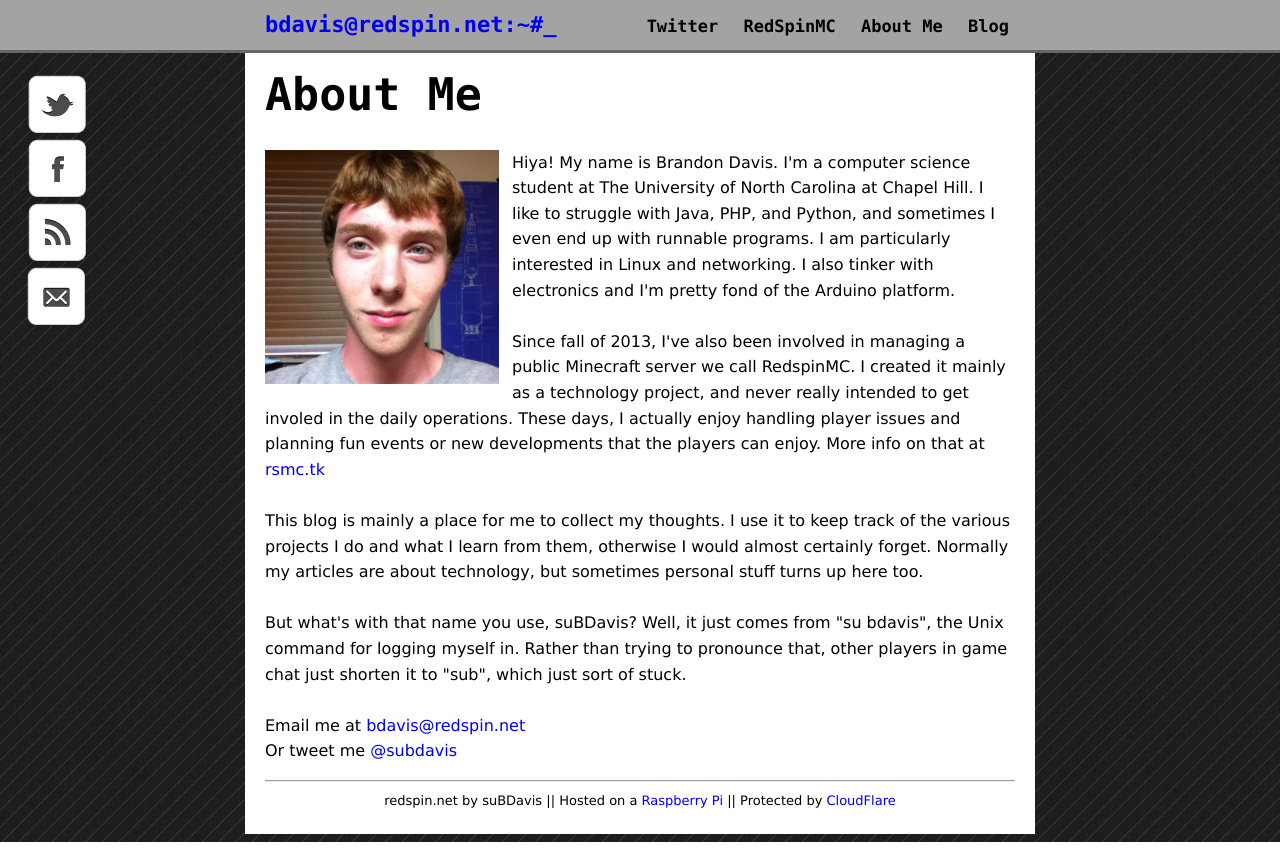
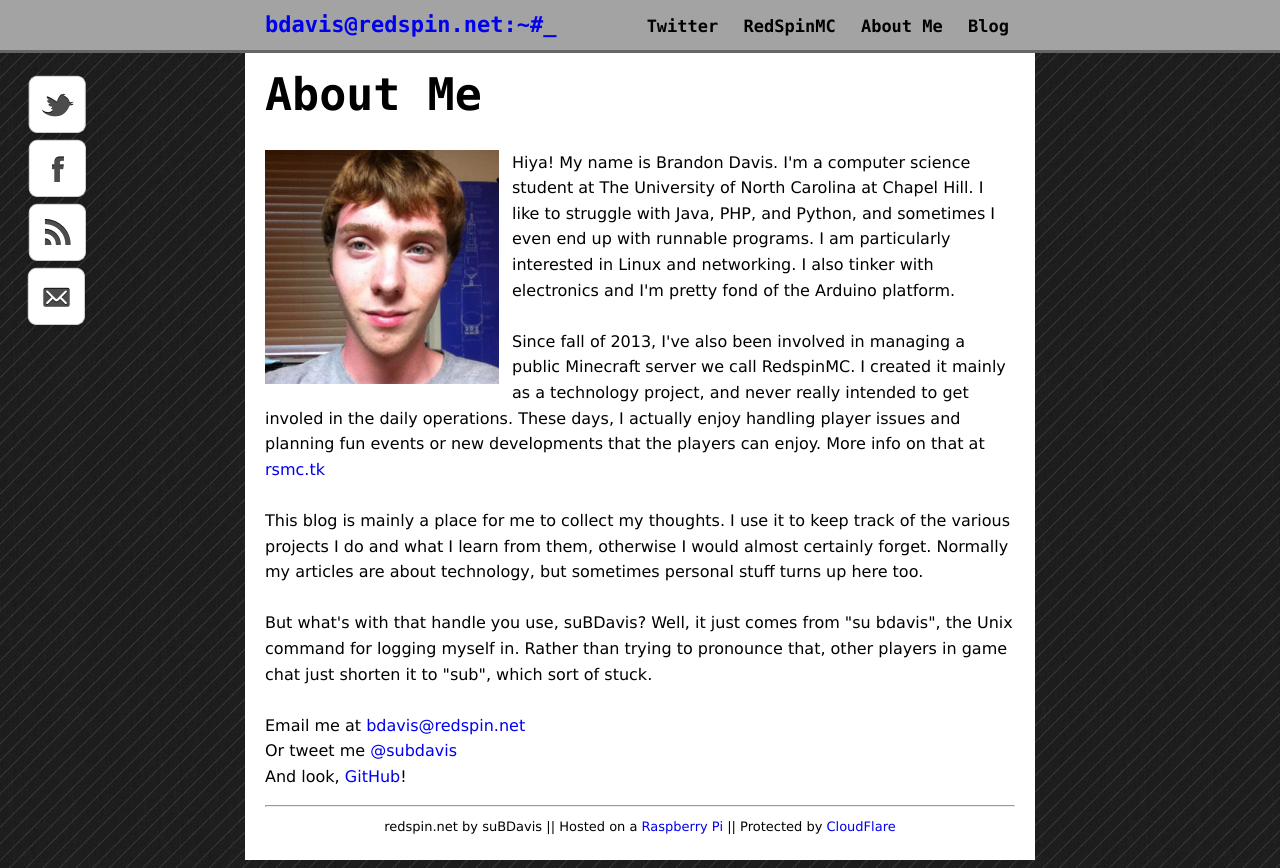
Before and after one commit to suBDavis/RedSpin, a PHP site: page /me.php in a window 1280 px wide. Before the commit the page ends 842 px from the top, so only its background shows below. Run offline with PHP 8.4, Linux system fonts and the light colour scheme.

Commit message:
Slight changes to me.php

```diff
--- a/me.php
+++ b/me.php
@@ -11,10 +11,11 @@ Since fall of 2013, I've also been involved in managing a public Minecraft serve
 
 This blog is mainly a place for me to collect my thoughts. I use it to keep track of the various projects I do and what I learn from them, otherwise I would almost certainly forget.  Normally my articles are about technology, but sometimes personal stuff turns up here too.<br><br>
 
-But what's with that name you use, suBDavis?  Well, it just comes from "su bdavis", the Unix command for logging myself in.  Rather than trying to pronounce that, other players in game chat just shorten it to "sub", which just sort of stuck.<br><br>
+But what's with that handle you use, suBDavis?  Well, it just comes from "su bdavis", the Unix command for logging myself in.  Rather than trying to pronounce that, other players in game chat just shorten it to "sub", which sort of stuck.<br><br>
 
 Email me at <a href="mailto:bdavis@redspin.net">bdavis@redspin.net</a><br>
-Or tweet me <a href="http://twitter.com/subdavis">@subdavis</a></p>
+Or tweet me <a href="http://twitter.com/subdavis">@subdavis</a><br>
+And look, <a href="https://github.com/subdavis">GitHub</a>!</p>
 <?php
 include 'footer.php';
 echo $footer;
```
